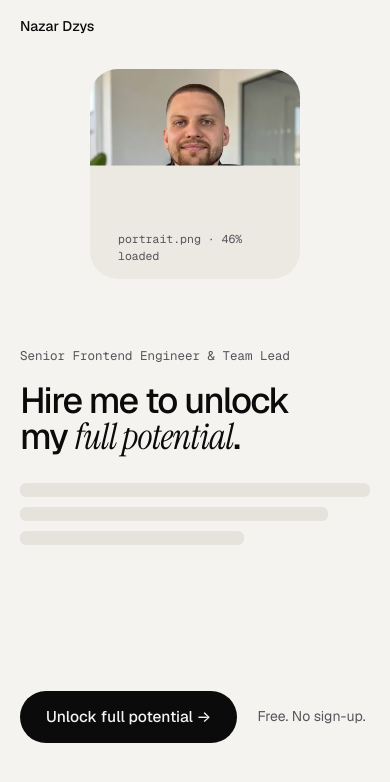
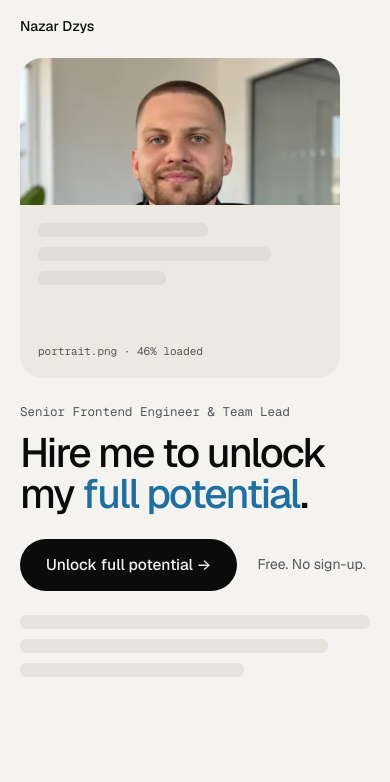
Before and after one commit to ndzys/ndzys, a React (Vite) app: page / in a window 390 px wide. Shown: the top 782 px of the page. Built offline with nearby package versions, Linux system fonts and the light colour scheme.

Commit message:
Rework mobile layout and simplify typography
- Single-column layout under 760px; only the active panel takes space
- Unlock button above the log on mobile so it stays above the fold
- Name on one line in Geist; drop the serif font entirely
- Email moved to the contacts row; CV is the only button

```diff
--- a/src/components/LockedPanel.tsx
+++ b/src/components/LockedPanel.tsx
@@ -19,7 +19,7 @@ export function LockedPanel({ phase, progress, onUnlock, buttonRef }: Props) {
 
   return (
     <motion.div
-      className="panel"
+      className={`panel panel--locked${gone ? ' panel--inactive' : ''}`}
       // `inert` already removes it from focus and the a11y tree; avoiding Motion-driven
       // `visibility` keeps the unlock button focusable in the same commit it returns.
       inert={gone}
@@ -32,7 +32,7 @@ export function LockedPanel({ phase, progress, onUnlock, buttonRef }: Props) {
         {profile.role}
       </motion.p>
       <motion.h1 className="headline" {...rise(450)}>
-        Hire me to unlock my <em className="serif">full potential</em>.
+        Hire me to unlock my <em className="accent">full potential</em>.
       </motion.h1>
 
       <motion.div className="status" {...rise(550)}>
--- a/src/components/Terminal.tsx
+++ b/src/components/Terminal.tsx
@@ -1,20 +1,18 @@
 import { motion, useMotionValueEvent, useReducedMotion, type MotionValue } from 'motion/react';
 import { useState } from 'react';
-import { unlockLog } from '../content';
+import { logLinesAt, unlockLog } from '../content';
 import { easeOutExpo } from '../motion';
-
-const linesAt = (v: number) => unlockLog.filter((l) => v >= l.at).length;
 
 type Props = { live: boolean; progress: MotionValue<number> };
 
 /** Fake build log that prints a line each time progress crosses a threshold. */
 export function Terminal({ live, progress }: Props) {
   const reduceMotion = useReducedMotion();
-  const [count, setCount] = useState(() => linesAt(progress.get()));
+  const [count, setCount] = useState(() => logLinesAt(progress.get()));
 
   // Only follow progress while unlocking, so the log stays frozen while it fades out.
   useMotionValueEvent(progress, 'change', (v) => {
-    if (live) setCount(linesAt(v));
+    if (live) setCount(logLinesAt(v));
   });
 
   return (
--- a/src/components/UnlockedPanel.tsx
+++ b/src/components/UnlockedPanel.tsx
@@ -29,7 +29,7 @@ type Props = { shown: boolean; headingRef: Ref<HTMLHeadingElement> };
 export function UnlockedPanel({ shown, headingRef }: Props) {
   return (
     <motion.div
-      className="panel"
+      className={`panel${shown ? '' : ' panel--inactive'}`}
       inert={!shown}
       style={{ visibility: shown ? 'visible' : 'hidden' }}
       initial="hidden"
@@ -40,10 +40,10 @@ export function UnlockedPanel({ shown, headingRef }: Props) {
       </motion.p>
 
       <h1 className="name" ref={headingRef} tabIndex={-1}>
-        <motion.span className="name__line" variants={nameLine} custom={600}>
+        <motion.span className="name__word" variants={nameLine} custom={600}>
           {profile.firstName}
-        </motion.span>
-        <motion.span className="name__line serif" variants={nameLine} custom={700}>
+        </motion.span>{' '}
+        <motion.span className="name__word" variants={nameLine} custom={680}>
           {profile.lastName}
         </motion.span>
       </h1>
@@ -61,12 +61,12 @@ export function UnlockedPanel({ shown, headingRef }: Props) {
             Download CV ↓
           </motion.a>
         )}
-        <motion.a className="btn btn--outline" href={`mailto:${profile.email}`} whileHover={lift} whileTap={{ scale: 0.97 }}>
-          {profile.email}
-        </motion.a>
       </motion.div>
 
       <motion.ul className="contacts" variants={item} custom={980}>
+        <li>
+          <a href={`mailto:${profile.email}`}>{profile.email}</a>
+        </li>
         <li>
           <a href={profile.phone.href}>{profile.phone.label}</a>
         </li>
--- a/src/styles.css
+++ b/src/styles.css
@@ -15,7 +15,6 @@
   --term-ok: #6fd39a;
 
   --sans: 'Geist', ui-sans-serif, system-ui, -apple-system, 'Segoe UI', sans-serif;
-  --serif: 'Instrument Serif', Georgia, serif;
   --mono: 'Geist Mono', ui-monospace, SFMono-Regular, Menlo, monospace;
 
   --gutter: clamp(20px, 4vw, 40px);
@@ -58,11 +57,9 @@ a:hover {
   color: #fff;
 }
 
-.serif {
-  font-family: var(--serif);
-  font-style: italic;
-  font-weight: 400;
-  letter-spacing: -0.02em;
+.accent {
+  font-style: normal;
+  color: var(--accent);
 }
 
 .sr-only {
@@ -110,7 +107,9 @@ a:hover {
 .header__lock {
   background: none;
   border: 0;
+  /* Bigger hit area without making the header taller when it appears. */
   padding: 6px 0;
+  margin: -6px 0;
   font: inherit;
   color: var(--muted);
   cursor: pointer;
@@ -176,6 +175,8 @@ a:hover {
 }
 
 .portrait__pending {
+  /* A touch darker than the page skeleton so the bars read on the photo backdrop. */
+  --sk: #e0ddd6;
   position: absolute;
   inset: 46% 0 0;
   display: flex;
@@ -342,17 +343,18 @@ a:hover {
 .name {
   margin: 0;
   font-weight: 500;
-  font-size: clamp(56px, 8.4vw, 112px);
-  line-height: 0.95;
-  letter-spacing: -0.05em;
+  font-size: clamp(44px, 6.4vw, 88px);
+  line-height: 1;
+  letter-spacing: -0.045em;
+  white-space: nowrap;
 }
 
 .name:focus-visible {
   outline: none;
 }
 
-.name__line {
-  display: block;
+.name__word {
+  display: inline-block;
 }
 
 .bio {
@@ -431,15 +433,6 @@ a:hover {
   background: var(--accent-deep);
 }
 
-.btn--outline {
-  border: 1px solid var(--line);
-  color: var(--ink);
-}
-
-.btn--outline:hover {
-  border-color: var(--ink);
-}
-
 .btn--unlock {
   overflow: hidden;
   min-height: 52px;
@@ -471,3 +464,96 @@ a:hover {
 .btn__counter {
   font-variant-numeric: tabular-nums;
 }
+
+/* ── Mobile / narrow tablet ─────────────────────────── */
+
+/* Below this width the two-column hero would wrap anyway, so commit to one column. */
+@media (max-width: 760px) {
+  .header {
+    padding: 16px 20px;
+  }
+
+  .main {
+    align-items: flex-start;
+    padding: 4px 20px 32px;
+  }
+
+  .hero {
+    flex-direction: column;
+    align-items: stretch;
+    gap: 24px;
+  }
+
+  .portrait {
+    width: min(100%, 38svh, 320px);
+    min-width: 0;
+    margin: 0;
+  }
+
+  .portrait__frame {
+    border-radius: 22px;
+  }
+
+  .portrait__pending {
+    gap: 10px;
+    padding: 18px;
+  }
+
+  .portrait__file {
+    font-size: 11px;
+    white-space: nowrap;
+    overflow: hidden;
+    text-overflow: ellipsis;
+  }
+
+  /* Only the active panel takes up space; the other overlays it while fading out. */
+  .panels {
+    position: relative;
+  }
+
+  .panel {
+    align-self: start;
+  }
+
+  .panel--inactive {
+    position: absolute;
+    inset: 0 0 auto;
+  }
+
+  /* Call to action first, log/skeleton below it, so the button stays above the fold. */
+  .panel--locked {
+    display: flex;
+    flex-direction: column;
+  }
+
+  .panel--locked .status {
+    order: 4;
+    min-height: 0;
+    margin-top: 24px;
+  }
+
+  .eyebrow {
+    margin-bottom: 12px;
+  }
+
+  .headline {
+    font-size: clamp(34px, 10.5vw, 48px);
+  }
+
+  .cta-row {
+    margin-top: 24px;
+  }
+
+  .name {
+    font-size: clamp(40px, 13vw, 64px);
+  }
+
+  .bio {
+    margin-top: 16px;
+    font-size: 16.5px;
+  }
+
+  .actions {
+    margin-top: 20px;
+  }
+}
```
